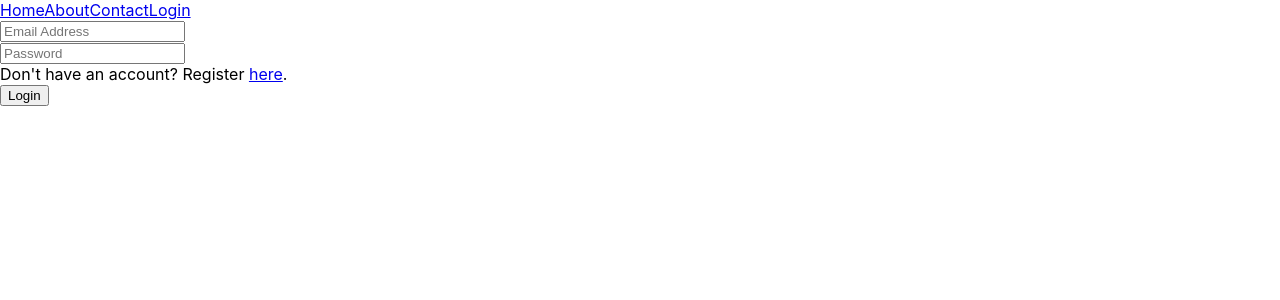
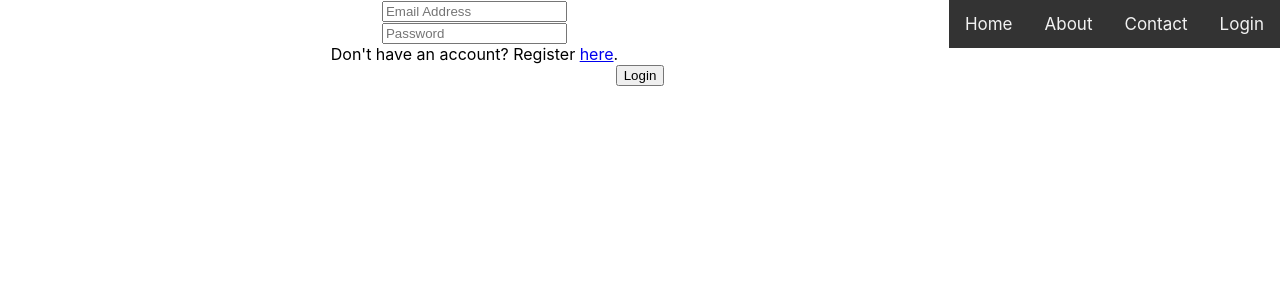
Before and after one commit to CSE-3311-Team-1/CSE-3311-Team-1.github.io, a React (Create React App) app: page /login in a window 1280 px wide. Shown: the top 300 px of the page. Built offline with nearby package versions, Linux system fonts and the light colour scheme.

Commit message:
Trying to stylize things a bit

```diff
--- /dev/null
+++ b/public/App.css
@@ -0,0 +1,49 @@
+/* https://www.w3schools.com/howto/howto_css_topnav_right.asp */
+#navigation {
+  background-color: #333;
+  overflow: hidden;
+  float: right;
+}
+
+/* Style the links inside the navigation bar */
+#navigation a {
+  margin-top: 0;
+  float: left;
+  color: #f2f2f2;
+  text-align: center;
+  padding: 14px 16px;
+  text-decoration: none;
+  font-size: 17px;
+}
+
+/* Change the color of links on hover */
+#navigation a:hover {
+  background-color: #ddd;
+  color: black;
+}
+
+#loginform {
+}
+
+h1 {
+  overflow: hidden;
+}
+
+small {
+  font-size: 15px;
+}
+
+body {
+  text-align: center;
+  margin: 0;
+  font-family: -apple-system, BlinkMacSystemFont, 'Segoe UI', 'Roboto', 'Oxygen',
+    'Ubuntu', 'Cantarell', 'Fira Sans', 'Droid Sans', 'Helvetica Neue',
+    sans-serif;
+  -webkit-font-smoothing: antialiased;
+  -moz-osx-font-smoothing: grayscale;
+}
+
+code {
+  font-family: source-code-pro, Menlo, Monaco, Consolas, 'Courier New',
+    monospace;
+}
--- a/public/index.html
+++ b/public/index.html
@@ -1,5 +1,7 @@
 <!DOCTYPE html>
 <html lang="en">
+  <link rel="stylesheet" href="App.css">
+
   <head>
     <meta charset="utf-8" />
     <meta name="viewport" content="width=device-width, initial-scale=1" />
--- a/src/App.css
+++ /dev/null
@@ -1,56 +0,0 @@
-.App {
-  text-align: center;
-}
-
-.App-logo {
-  height: 40vmin;
-  pointer-events: none;
-}
-
-@media (prefers-reduced-motion: no-preference) {
-  .App-logo {
-    animation: App-logo-spin infinite 20s linear;
-  }
-}
-
-.App-header {
-  background-color: #282c34;
-  min-height: 100vh;
-  display: flex;
-  flex-direction: column;
-  align-items: center;
-  justify-content: center;
-  font-size: calc(10px + 2vmin);
-  color: white;
-}
-
-.App-link {
-  color: #61dafb;
-}
-
-small {
-  font-size: 15px;
-}
-
-@keyframes App-logo-spin {
-  from {
-    transform: rotate(0deg);
-  }
-  to {
-    transform: rotate(360deg);
-  }
-}
-
-body {
-  margin: 0;
-  font-family: -apple-system, BlinkMacSystemFont, 'Segoe UI', 'Roboto', 'Oxygen',
-    'Ubuntu', 'Cantarell', 'Fira Sans', 'Droid Sans', 'Helvetica Neue',
-    sans-serif;
-  -webkit-font-smoothing: antialiased;
-  -moz-osx-font-smoothing: grayscale;
-}
-
-code {
-  font-family: source-code-pro, Menlo, Monaco, Consolas, 'Courier New',
-    monospace;
-}
--- a/src/App.js
+++ b/src/App.js
@@ -1,7 +1,5 @@
 // ReactJS Navigation from
 // https://www.golangprograms.com/how-to-create-simple-react-router-to-navigate-multiple-pages.html
-import './App.css';
-
 import React, { Component } from 'react';
 import { BrowserRouter, Route, Switch } from 'react-router-dom';
 
@@ -12,7 +10,7 @@ import Error from './components/Error';
 import Navigation from './components/Navigation';
 import Login from './components/Login';
 import Register from './components/Register';
-import register from './components/Register';
+import { Link } from 'react-router-dom/cjs/react-router-dom.min';
 
 class App extends Component {
   render() {
--- a/src/LoginForm.js
+++ b/src/LoginForm.js
@@ -1,5 +1,4 @@
 import React from 'react';
-import './App.css';
 
 class LoginForm extends React.Component {
   constructor(props) {
@@ -21,7 +20,7 @@ class LoginForm extends React.Component {
 
   render() {
     return (
-      <form onSubmit={this.handleSubmit}>
+      <form id="loginform" onSubmit={this.handleSubmit}>
         <label>
           <input
           type="text"
--- a/src/RegisterForm.js
+++ b/src/RegisterForm.js
@@ -1,5 +1,4 @@
 import React from 'react';
-import './App.css';
 
 class RegisterForm extends React.Component {
   constructor(props) {
--- a/src/components/Home.js
+++ b/src/components/Home.js
@@ -2,7 +2,7 @@ import React from 'react';
 
 const home = () => {
     return (
-       <div>
+       <div id="home">
           <h1>Home</h1>
            <p>Home page body content</p>
        </div>
--- a/src/components/Navigation.js
+++ b/src/components/Navigation.js
@@ -1,5 +1,4 @@
 import React from 'react';
-
 import { NavLink } from 'react-router-dom';
 
 const Navigation = () => {
--- a/src/index.js
+++ b/src/index.js
@@ -1,6 +1,5 @@
 import React from 'react';
 import ReactDOM from 'react-dom';
-import './App.css';
 import App from './App';
 import reportWebVitals from './reportWebVitals';
 
```
